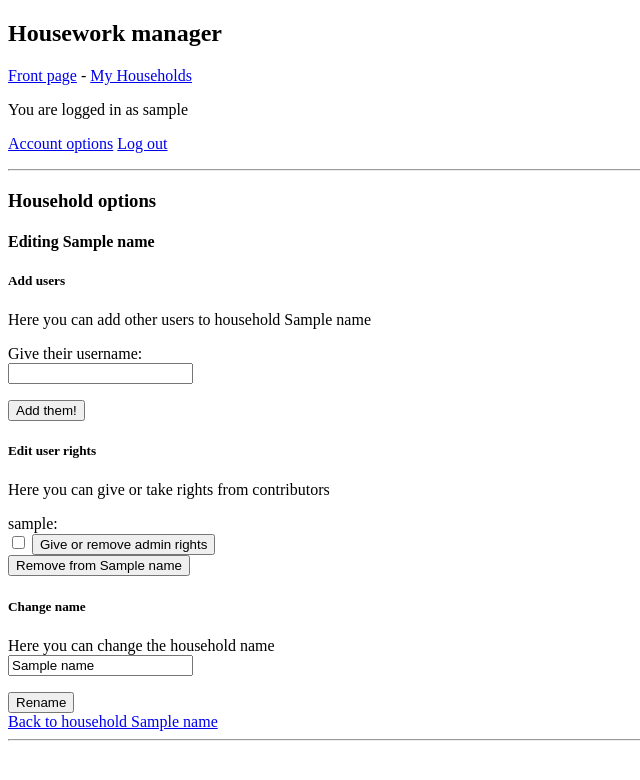
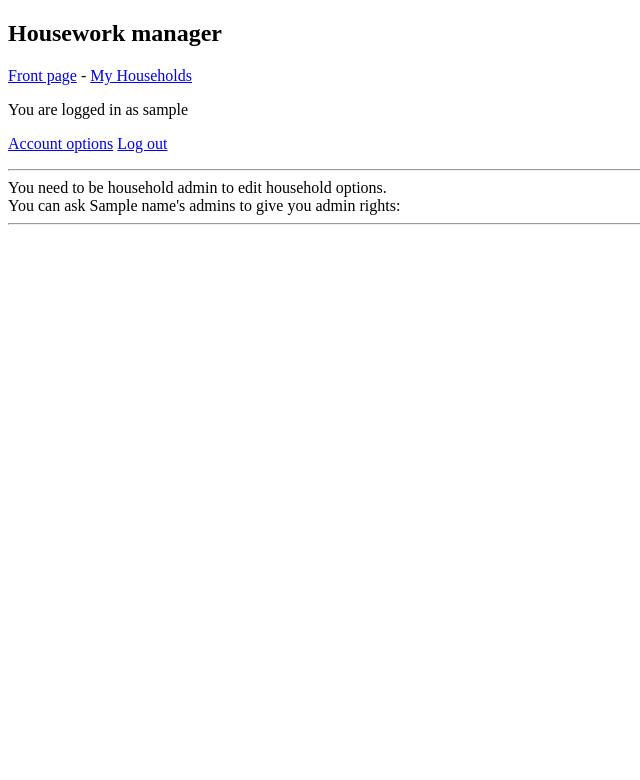
Before and after one commit to selsama/Housework-manager, a Flask app: template manager/templates/householdOptions.html in a window 1280 px wide. Shown: the top 780 px of the page, without its empty margins (0-640 px from the left). Run offline with Flask 2, Linux system fonts and the light colour scheme; the visitor is signed in with stand-in values (Sample User, id 1); the template is opened without the code that fills it: most values are stand-ins (such as "Sample title", 1, 10 or a date in 2020).

Commit message:
hide household options from non-admin users

```diff
--- a/manager/households.py
+++ b/manager/households.py
@@ -69,3 +69,8 @@
     sql = "SELECT u.id FROM users u, access a WHERE u.nickname=:nick AND a.householdid=:hold AND u.id = a.userid"
     result = db.session.execute(sql, {"nick":nick, "hold":id})
     return result.fetchone().id
+
+def isAdmin(userID, id):
+    sql = "SELECT admin FROM access WHERE userid=:user AND householdid=:hold"
+    result = db.session.execute(sql, {"user":userID, "hold":id})
+    return result.fetchone().admin
--- a/manager/routes.py
+++ b/manager/routes.py
@@ -79,13 +79,14 @@
     name = households.getName(id)
     tasks = households.getTasks(id)
     contributors = households.getContributors(id)
-    return render_template("household.html", id=id, name=name, tasks = tasks, contributors = contributors)
+    admin = households.isAdmin(session["userID"], id)
+    return render_template("household.html", id=id, name=name, tasks=tasks, contributors=contributors, admin=admin)
 
 @app.route("/household<int:id>/options")
 def householdOptions(id):
     name = households.getName(id)
     contributors = households.getContributors(id)
-    return render_template("householdOptions.html", id=id, name=name, contributors = contributors)
+    return render_template("householdOptions.html", id=id, name=name, contributors=contributors)
 
 @app.route("/household<int:id>/edit", methods=["POST"])
 def householdEdit(id):
--- a/manager/templates/household.html
+++ b/manager/templates/household.html
@@ -4,7 +4,7 @@
 <p>{{ name }}</p>
 <p>Contributors:
 {% for nick in contributors %}
-{{ nick.nickname }} &ensp;
+{{ nick.nickname }} {% if nick.admin %} ADMIN {% endif %} &ensp;
 {% endfor %}
 </p>
 
@@ -15,7 +15,8 @@
 
 <p><a href="/household{{ id }}/createTask">Create new task</a></p>
 
-<!-- TODO: Check whether admin -->
+{% if admin %}
 <p><a href="/household{{ id }}/options">Household options</a></p>
+{% endif %}
 
 {% endblock %}
--- a/manager/templates/householdOptions.html
+++ b/manager/templates/householdOptions.html
@@ -1,6 +1,7 @@
 {% extends "layout.html" %}
 {% block title %}Household options{% endblock %}
 {% block content %}
+{% if admin %}
 <h3>Household options</h3>
 <h4>Editing {{ name }}</h4>
 
@@ -43,4 +44,17 @@
 </form>
 
 <a href="/household{{ id }}">Back to household {{ name }}</a>
+{% else %}
+
+You need to be household admin to edit household options. <br>
+You can ask {{ name }}'s admins to give you admin rights: <br>
+
+{% for user in contributors %}
+{% if user.admin %}
+- {{ user.nickname }} <br>
+{% endif %}
+{% endfor %}
+
+{% endif %}
+
 {% endblock %}
```
